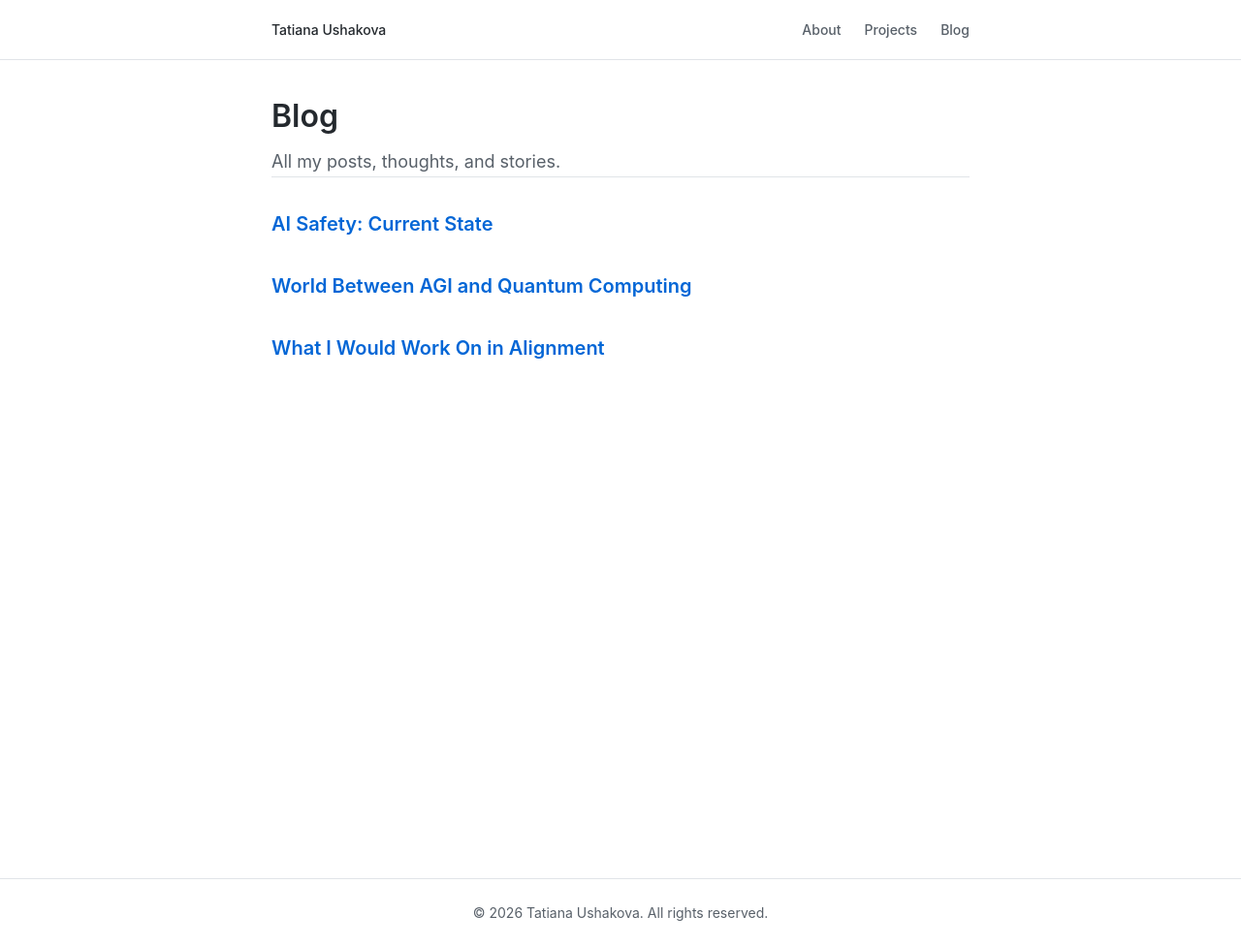
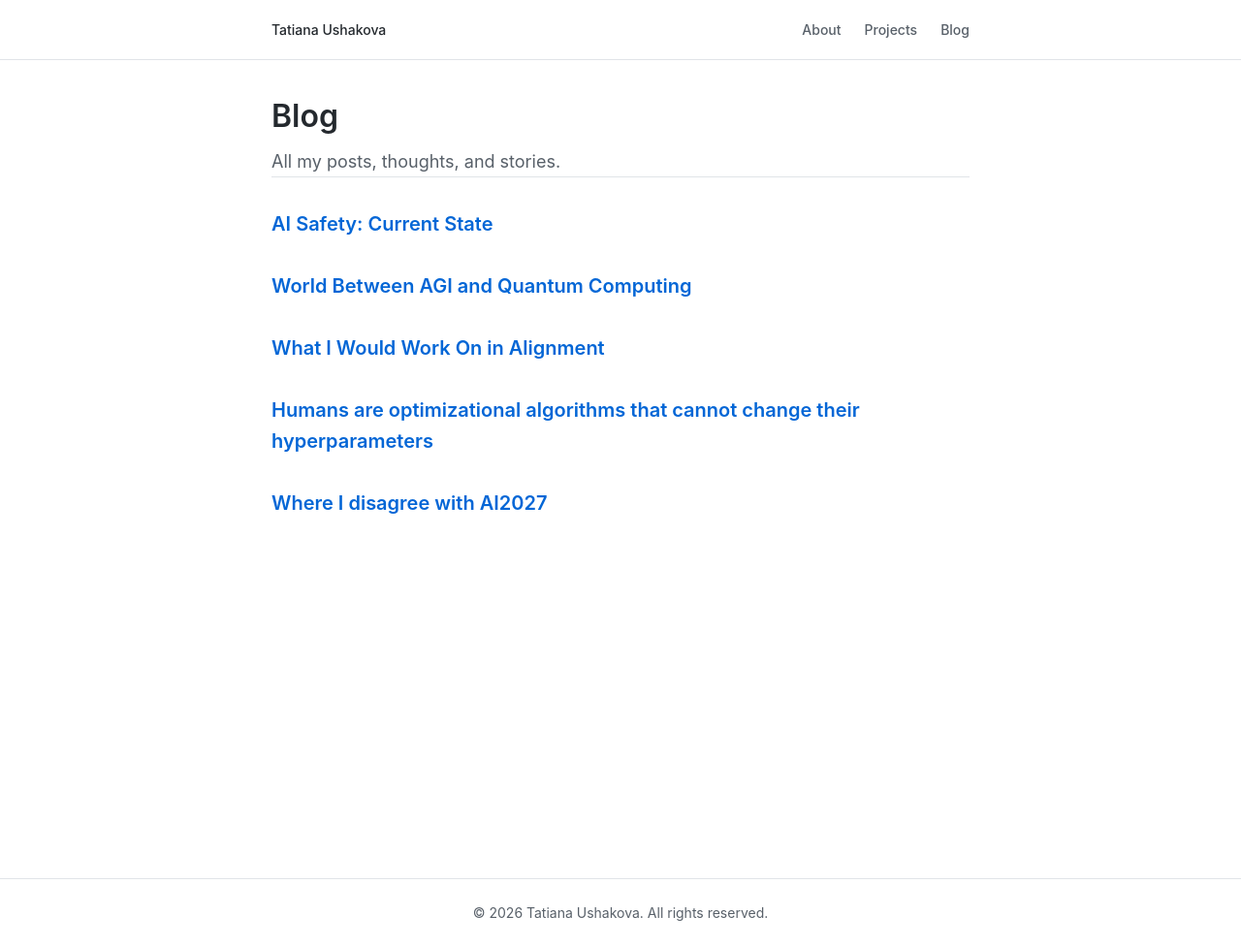
Before and after one commit to TatianaUshakova/TatianaUshakova.github.io, a Jekyll site: the page built from blog.html, in a window 1280 px wide. Shown: the whole page at 97% size. Built offline with Jekyll 4.4.1, drawn with Linux system fonts in a browser that asks for light colours.

Commit message:
Add two new blog post placeholders
- Add "Humans are optimizational algorithms that cannot change their hyperparameters" at /blog/human-optimizers
- Add "Where I disagree with AI2027" at /blog/ai2027
- Update blog listing with new post links

🤖 Generated with [Claude Code](https://claude.ai/code)

Co-Authored-By: Claude <noreply@anthropic.com>

```diff
--- a/blog.html
+++ b/blog.html
@@ -19,5 +19,11 @@ title: Blog
         <article class="post-item">
             <h2><a href="{{ '/blog/what-i-would-work-on-in-alignment' | relative_url }}">What I Would Work On in Alignment</a></h2>
         </article>
+        <article class="post-item">
+            <h2><a href="{{ '/blog/human-optimizers' | relative_url }}">Humans are optimizational algorithms that cannot change their hyperparameters</a></h2>
+        </article>
+        <article class="post-item">
+            <h2><a href="{{ '/blog/ai2027' | relative_url }}">Where I disagree with AI2027</a></h2>
+        </article>
     </div>
 </div>
--- /dev/null
+++ b/blog/ai2027.html
@@ -0,0 +1,6 @@
+---
+layout: post
+title: "Where I disagree with AI2027"
+---
+
+*Coming soon...*
--- /dev/null
+++ b/blog/human-optimizers.html
@@ -0,0 +1,6 @@
+---
+layout: post
+title: "Humans are optimizational algorithms that cannot change their hyperparameters"
+---
+
+*Coming soon...*
```
